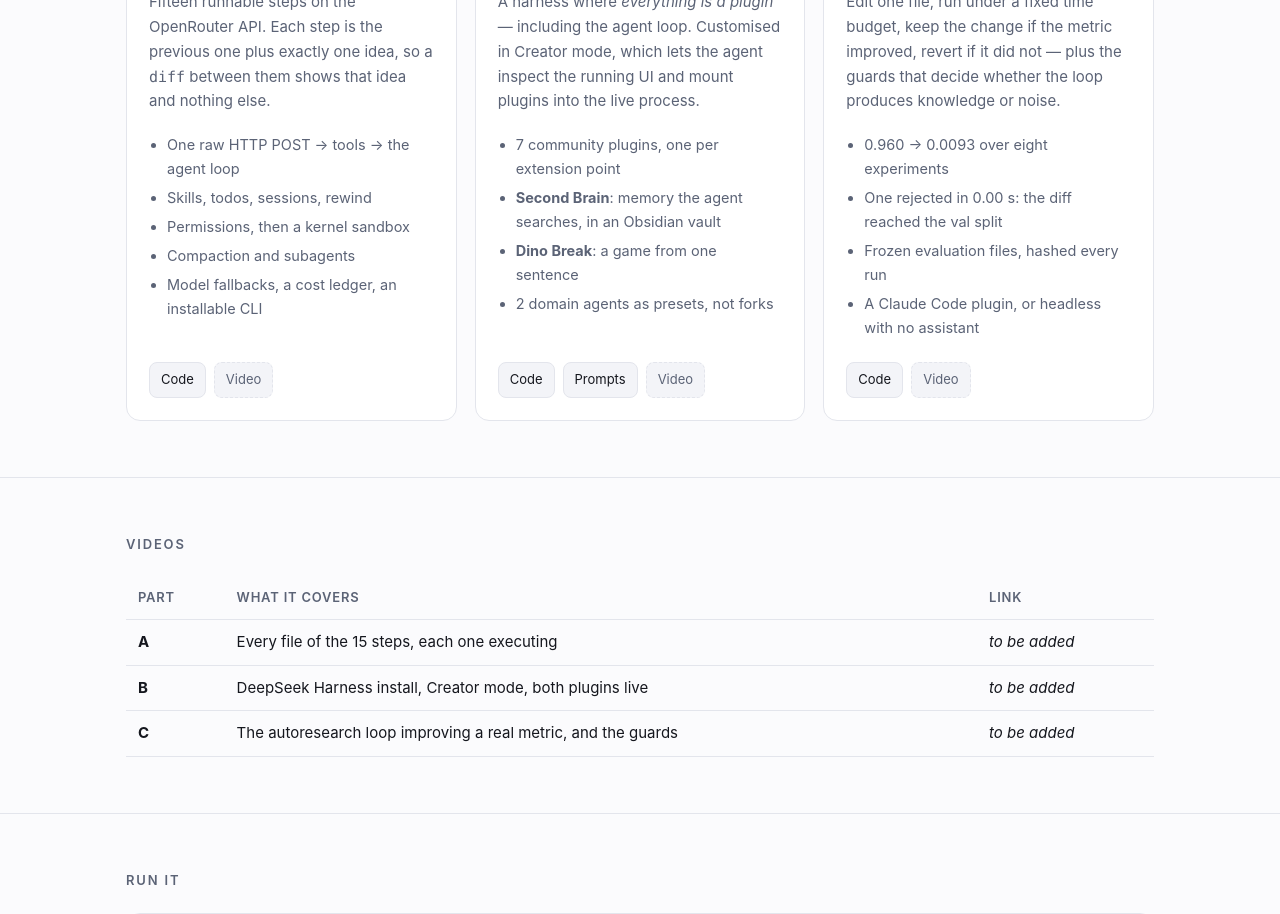
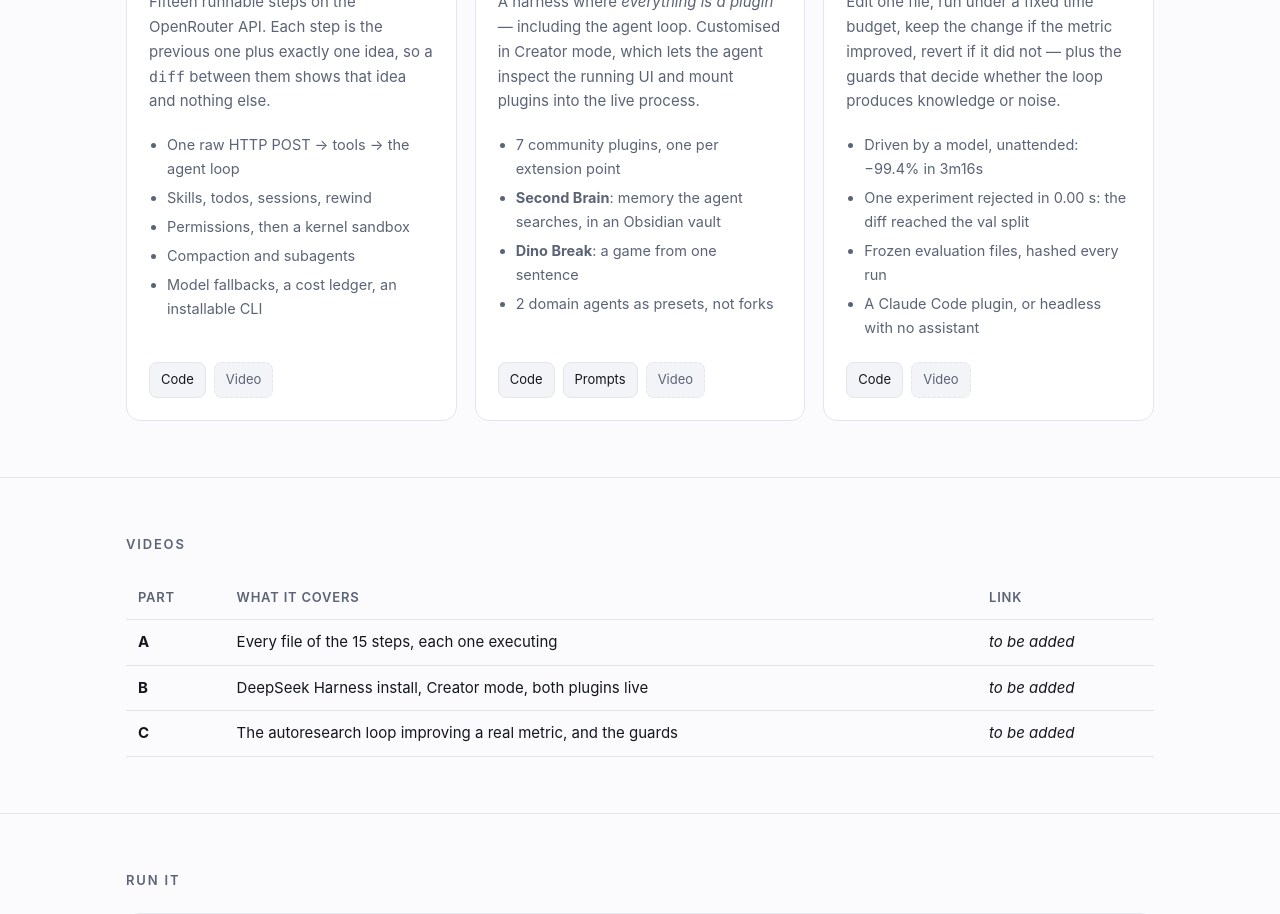
Before and after one commit to nitishsjsucs/harness-engineering-assignment-2, a plain HTML site: page docs/index.html in a window 1280 px wide. Shown: the part 960-1874 px from the top of the page. Drawn offline with Linux system fonts and the light colour scheme.

Commit message:
Record the live autonomous run and the clean-clone verification
Co-Authored-By: Claude Opus 5 <noreply@anthropic.com>

```diff
--- a/docs/index.html
+++ b/docs/index.html
@@ -145,8 +145,8 @@
         <p>Edit one file, run under a fixed time budget, keep the change if the metric improved, revert if
           it did not — plus the guards that decide whether the loop produces knowledge or noise.</p>
         <ul>
-          <li>0.960 → 0.0093 over eight experiments</li>
-          <li>One rejected in 0.00 s: the diff reached the val split</li>
+          <li>Driven by a model, unattended: −99.4% in 3m16s</li>
+          <li>One experiment rejected in 0.00 s: the diff reached the val split</li>
           <li>Frozen evaluation files, hashed every run</li>
           <li>A Claude Code plugin, or headless with no assistant</li>
         </ul>
```
Also changed, not shown: 1 other file.
